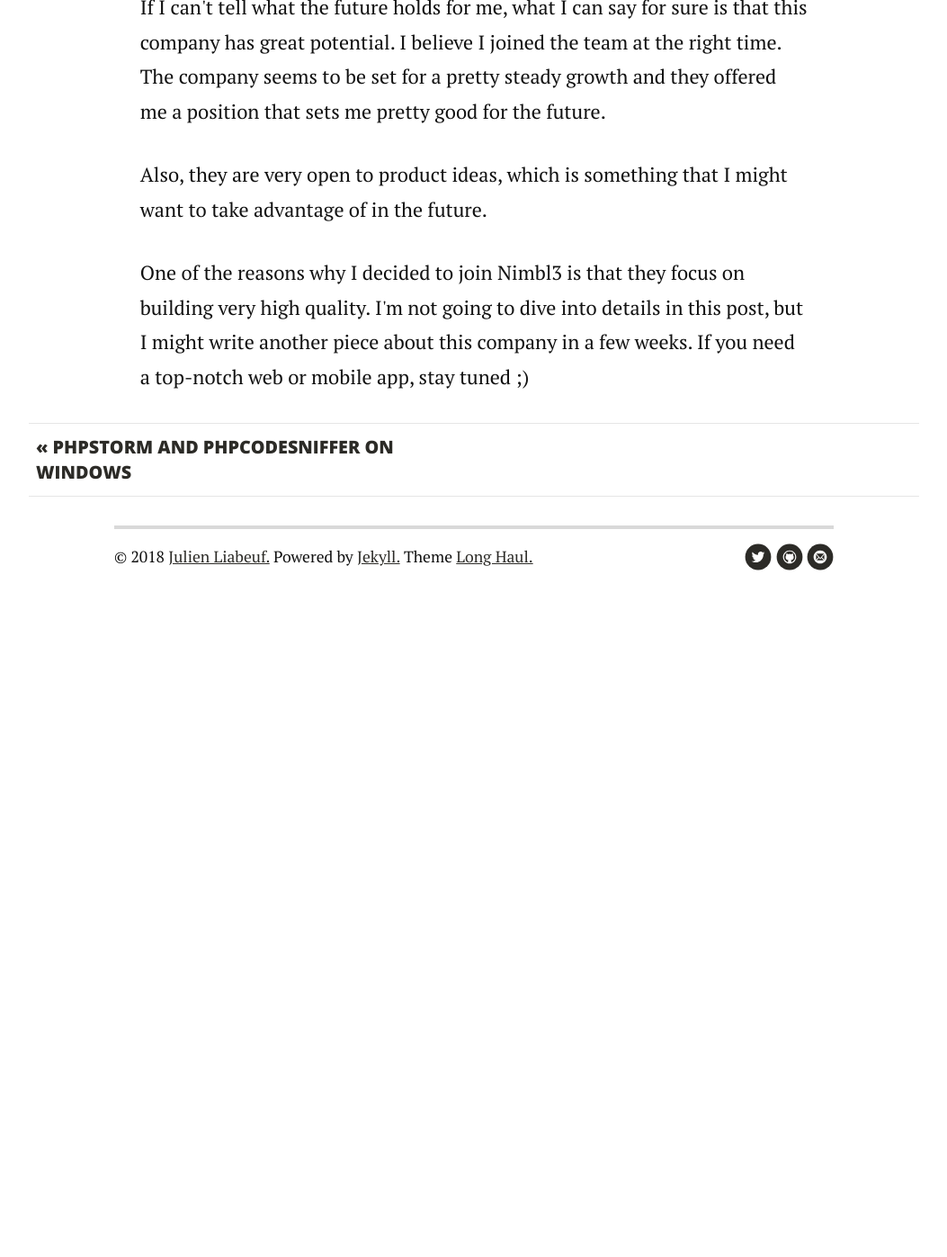
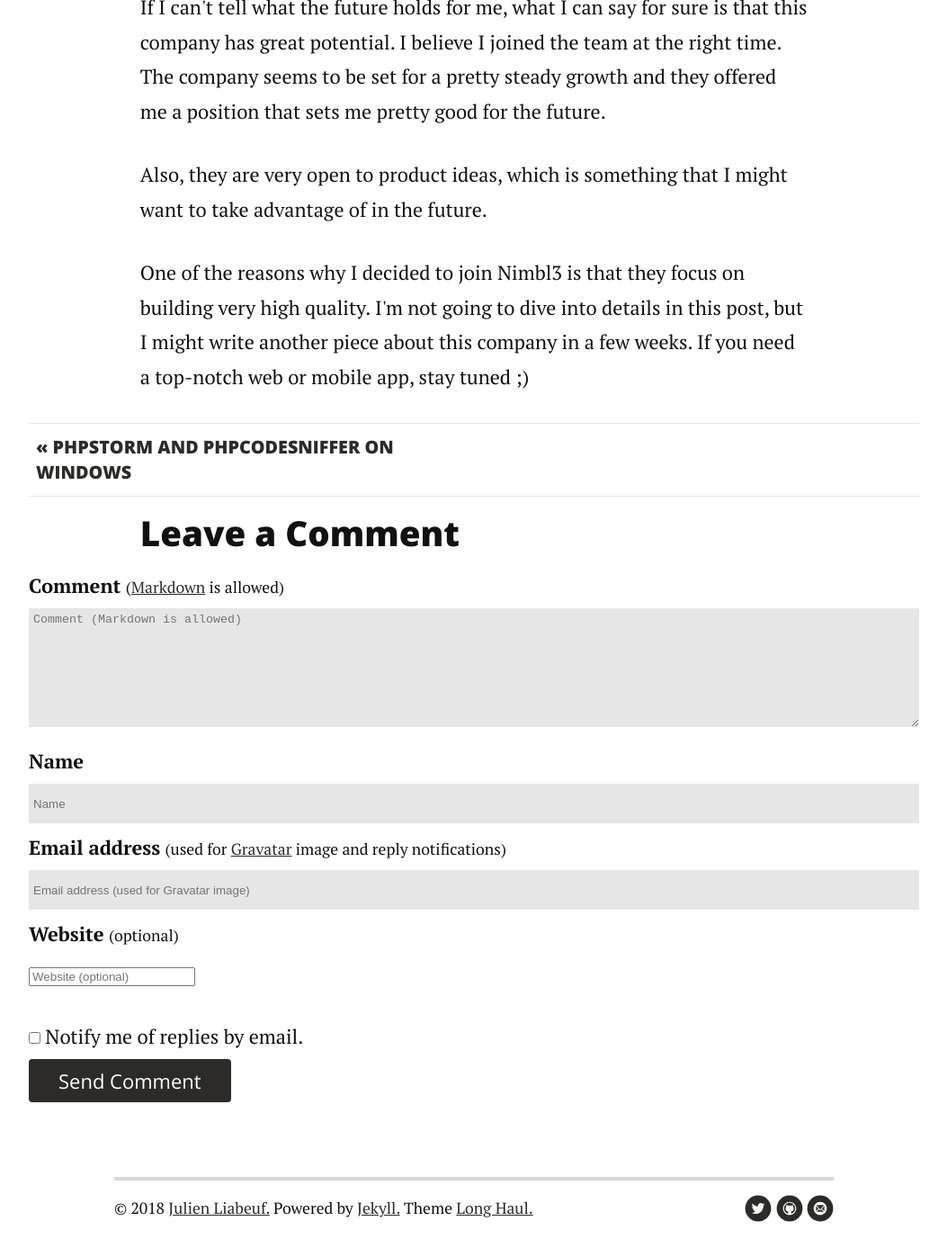
Before and after one commit to julien731/blog-jekyll, a Jekyll site: the page built from _posts/2017-01-17-n2clic-closed.html, in a window 1280 px wide and 1400 px high, scrolled down 6162 px. Shown: the top 1397 px of the window at 90% size, without its empty margins (113-1166 px from the left). Built offline with Jekyll 4.4.1, drawn with Linux system fonts in a browser that asks for light colours; nearby versions of some CDN libraries; before the commit the page ends 6838 px from its top, so only the background shows below that.

Commit message:
Add comments and comment form

```diff
--- /dev/null
+++ b/_includes/comment-form.html
@@ -0,0 +1,59 @@
+{% unless page.comments_locked == true %}
+
+<!-- Start new comment form -->
+<div id="respond">
+
+	<header class="section-title">
+		<h3>Leave a Comment <small><a rel="nofollow" id="cancel-comment-reply-link" href="{{ page.url | relative_url }}#respond" style="display:none;">Cancel reply</a></small></h3>
+	</header>
+
+	<form id="comment-form" method="post" action="https://api.staticman.net/v2/entry/{{ site.repository }}/{{ site.staticman.branch }}/comments">
+
+		<div class="form-group">
+			<label class="sr-only" for="comment-form-message"><strong>Comment</strong> <small>(<a href="https://kramdown.gettalong.org/quickref.html">Markdown</a> is allowed)</small></label>
+			<textarea type="text" rows="6" id="comment-form-message" name="fields[message]" required spellcheck="true" placeholder="Comment (Markdown is allowed)" class="full-width"></textarea>
+		</div>
+
+		<div class="form-group">
+			<label class="sr-only" for="comment-form-name"><strong>Name</strong></label>
+			<input type="text" id="comment-form-name" name="fields[name]" required spellcheck="false" placeholder="Name" class="full-width">
+		</div>
+
+		<div class="form-group">
+			<label class="sr-only" for="comment-form-email"><strong>Email address</strong> <small>(used for <a href="http://gravatar.com">Gravatar</a> image and reply notifications)</small></label>
+			<input type="email" id="comment-form-email" name="fields[email]" required spellcheck="false" placeholder="Email address (used for Gravatar image)" class="full-width">
+		</div>
+
+		<div class="form-group">
+			<label class="sr-only" for="comment-form-url"><strong>Website</strong> <small>(optional)</small></label>
+			<input type="url" id="comment-form-url" name="fields[url]" placeholder="Website (optional)" class="full-width">
+		</div>
+
+		<div class="form-group hidden" style="display: none;">
+			<input type="hidden" name="options[origin]" value="{{ page.url | relative_url }}">
+			<input type="hidden" name="options[parent]" value="{{ page.url | relative_url }}">
+			<input type="hidden" id="comment-replying-to" name="fields[replying_to]" value="">
+			<input type="hidden" id="comment-post-id" name="options[slug]" value="{{ page.slug }}">
+		</div>
+
+		<!-- Start comment form alert messaging -->
+		<p class="hidden js-notice">
+			<span class="js-notice-text"></span>
+		</p>
+		<!-- End comment form alert messaging -->
+
+		<div class="form-group">
+			<label class="comment-reply-notifications" for="comment-form-reply">
+				<input type="checkbox" id="comment-form-reply" name="options[subscribe]" value="email">
+				Notify me of replies by email.
+			</label>
+			<button type="submit" id="comment-form-submit" class="button">Send Comment</button>
+		</div>
+
+	</form>
+</div>
+<!-- End new comment form -->
+
+{% else %}
+<p><em>Comments are closed. If you have a question concerning the content of this page, please feel free to <a href="/contact/">contact me</a>.</em></p>
+{% endunless %}
--- /dev/null
+++ b/_includes/comments.html
@@ -0,0 +1,40 @@
+<div class="entry-comments">
+
+	{% if site.repository and site.staticman.branch %}
+	{% if site.data.comments[page.slug] %}
+
+	<!-- Start static comments -->
+	<div id="comments" class="js-comments">
+
+		<header class="section-title">
+			<h3>{% if site.data.comments[page.slug].size > 1 %}{{ site.data.comments[page.slug] | size | append: ' ' }}{% endif %}Comments</h3>
+		</header>
+
+		{% assign comments = site.data.comments[page.slug] | sort %}
+		{% for comment in comments %}
+
+			{% assign replying_to = comment[1].replying_to | to_integer %}
+
+			{% if 0 != replying_to %}
+				{% continue %}
+			{% endif %}
+
+			{% assign index       = forloop.index %}
+			{% assign email       = comment[1].email %}
+			{% assign name        = comment[1].name %}
+			{% assign url         = comment[1].url %}
+			{% assign date        = comment[1].date %}
+			{% assign message     = comment[1].message %}
+			{% include comment.html index=index replying_to=replying_to avatar=avatar email=email name=name url=url date=date message=message %}
+
+		{% endfor %}
+
+	</div>
+	<!-- End static comments -->
+
+	{% endif %}
+
+	{% include comment-form.html %}
+
+	{% endif %}
+</div>
--- a/_layouts/post.html
+++ b/_layouts/post.html
@@ -32,4 +32,8 @@ layout: default
 
     {% include structured_data_post.html %}
 
+  {% if page.comments == true %}
+    {% include comments.html %}
+  {% endif %}
+
 </article>
```
Also changed, not shown: _includes/comment.html (added, +46 -0 lines).
